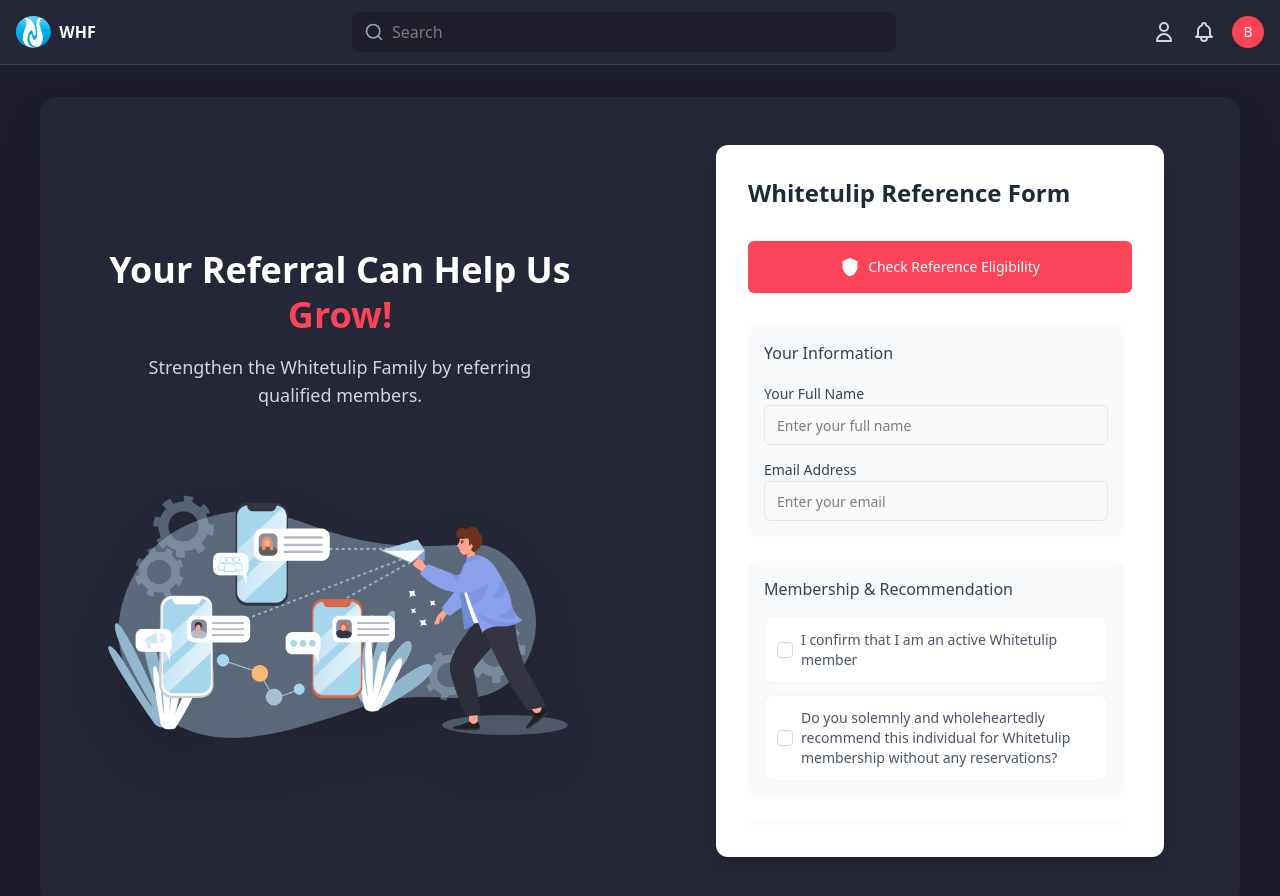
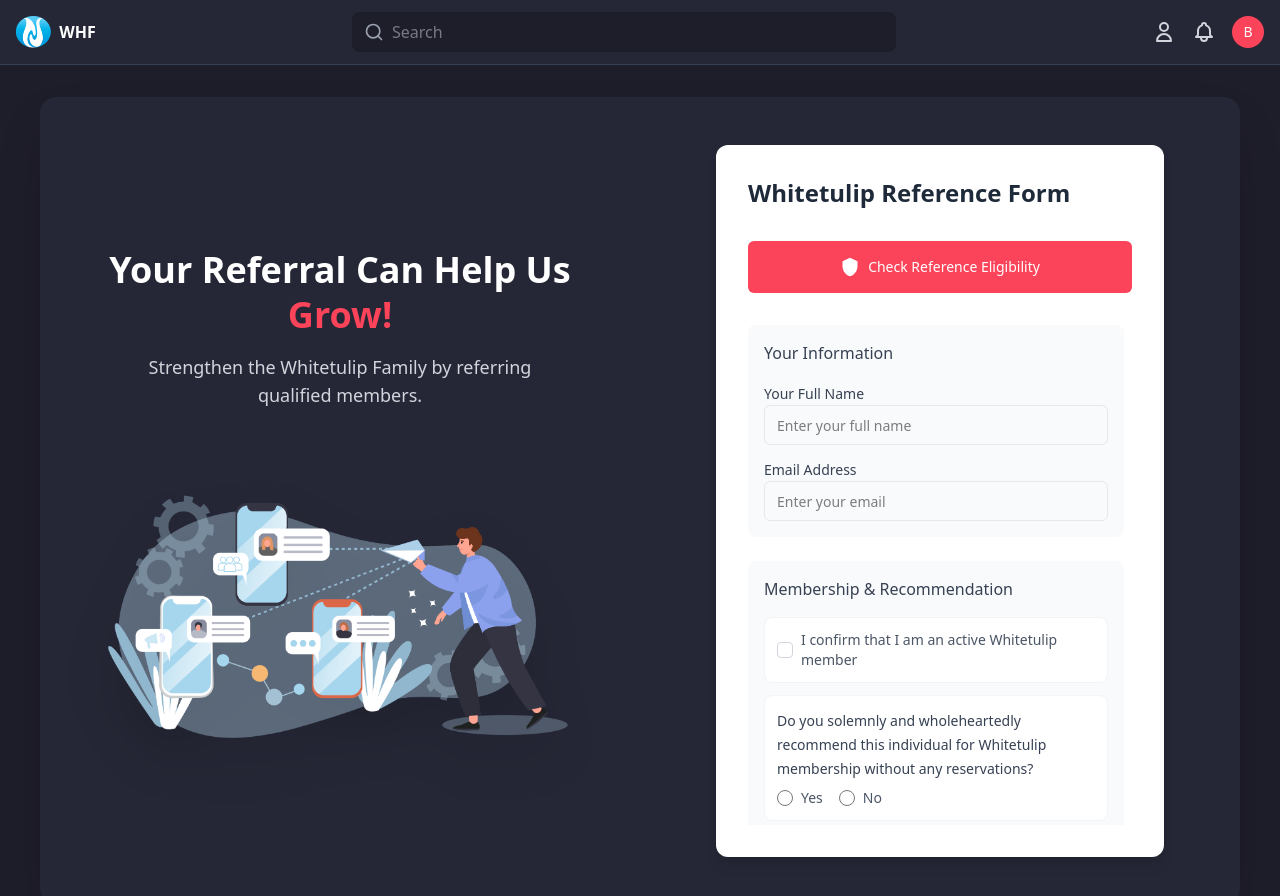
Before and after one commit to Arpina0/form-sample, a React (Vite) app: page / in a window 1280 px wide. Shown: the top 896 px of the page. Built offline with nearby package versions, Linux system fonts and the light colour scheme.

Commit message:
Update recommendation question to use Yes/No radio buttons

```diff
--- a/src/componenets/ReferenceForm.jsx
+++ b/src/componenets/ReferenceForm.jsx
@@ -16,7 +16,7 @@
     acquaintanceDuration: "",
     relationship: "",
     applicantQualifications: "",
-    solemRecommendation: false,
+    solemRecommendation: "",
     whyWhitetulip: "",
   });
 
@@ -150,19 +150,44 @@
                               </label>
                             </div>
 
-                            <div className="flex items-center gap-2 bg-white p-3 rounded-lg border border-gray-100">
-                              <Checkbox
-                                id="solemRecommendation"
-                                name="solemRecommendation"
-                                checked={formData.solemRecommendation}
-                                onCheckedChange={(checked) =>
-                                  setFormData(prev => ({ ...prev, solemRecommendation: checked }))
-                                }
-                                className="h-4 w-4 rounded border-gray-300"
-                              />
-                              <label htmlFor="solemRecommendation" className="text-gray-600 text-sm">
+                            <div className="space-y-2 bg-white p-3 rounded-lg border border-gray-100">
+                              <label className="text-gray-700 text-sm font-medium">
                                 Do you solemnly and wholeheartedly recommend this individual for Whitetulip membership without any reservations?
                               </label>
+                              <div className="flex items-center gap-4 mt-2">
+                                <div className="flex items-center gap-2">
+                                  <input
+                                    type="radio"
+                                    id="recommendYes"
+                                    name="solemRecommendation"
+                                    value="yes"
+                                    checked={formData.solemRecommendation === "yes"}
+                                    onChange={(e) =>
+                                      setFormData(prev => ({ ...prev, solemRecommendation: e.target.value }))
+                                    }
+                                    className="h-4 w-4"
+                                  />
+                                  <label htmlFor="recommendYes" className="text-gray-600 text-sm">
+                                    Yes
+                                  </label>
+                                </div>
+                                <div className="flex items-center gap-2">
+                                  <input
+                                    type="radio"
+                                    id="recommendNo"
+                                    name="solemRecommendation"
+                                    value="no"
+                                    checked={formData.solemRecommendation === "no"}
+                                    onChange={(e) =>
+                                      setFormData(prev => ({ ...prev, solemRecommendation: e.target.value }))
+                                    }
+                                    className="h-4 w-4"
+                                  />
+                                  <label htmlFor="recommendNo" className="text-gray-600 text-sm">
+                                    No
+                                  </label>
+                                </div>
+                              </div>
                             </div>
                           </div>
                         </div>
```
